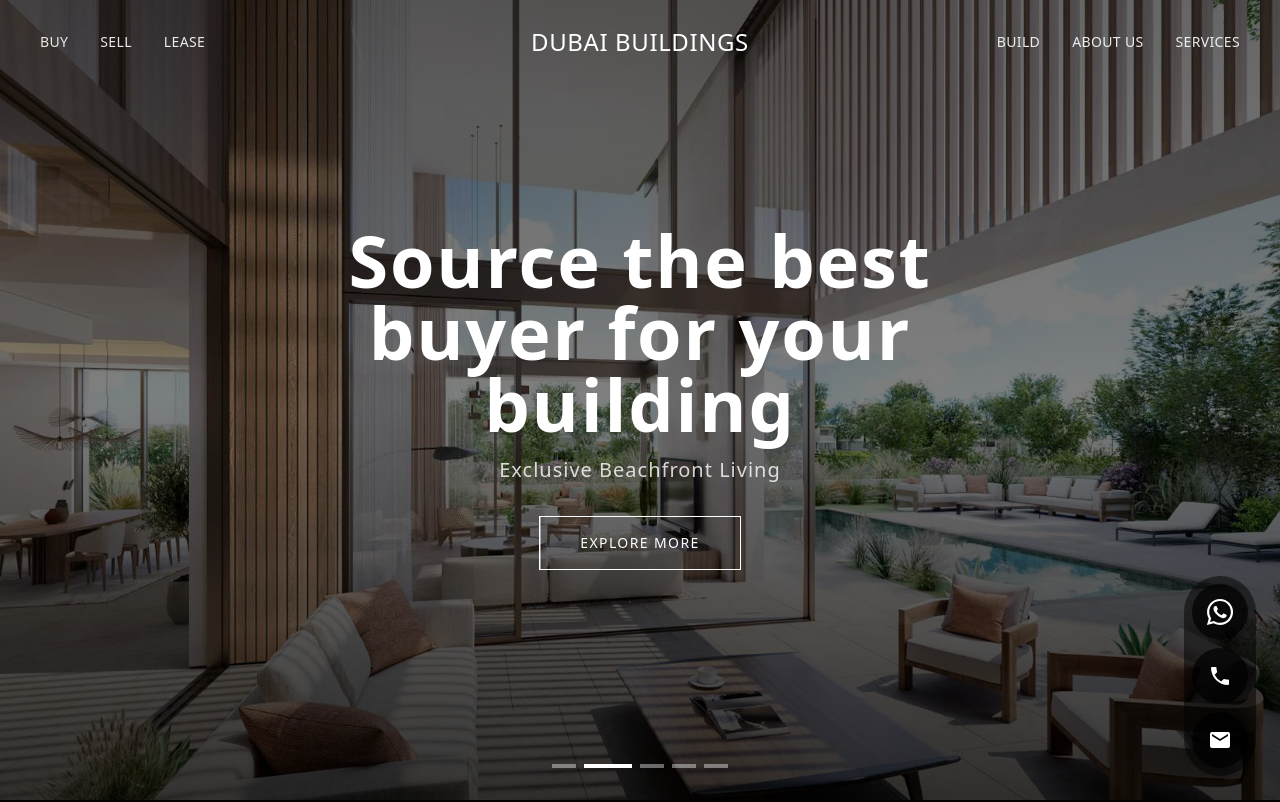
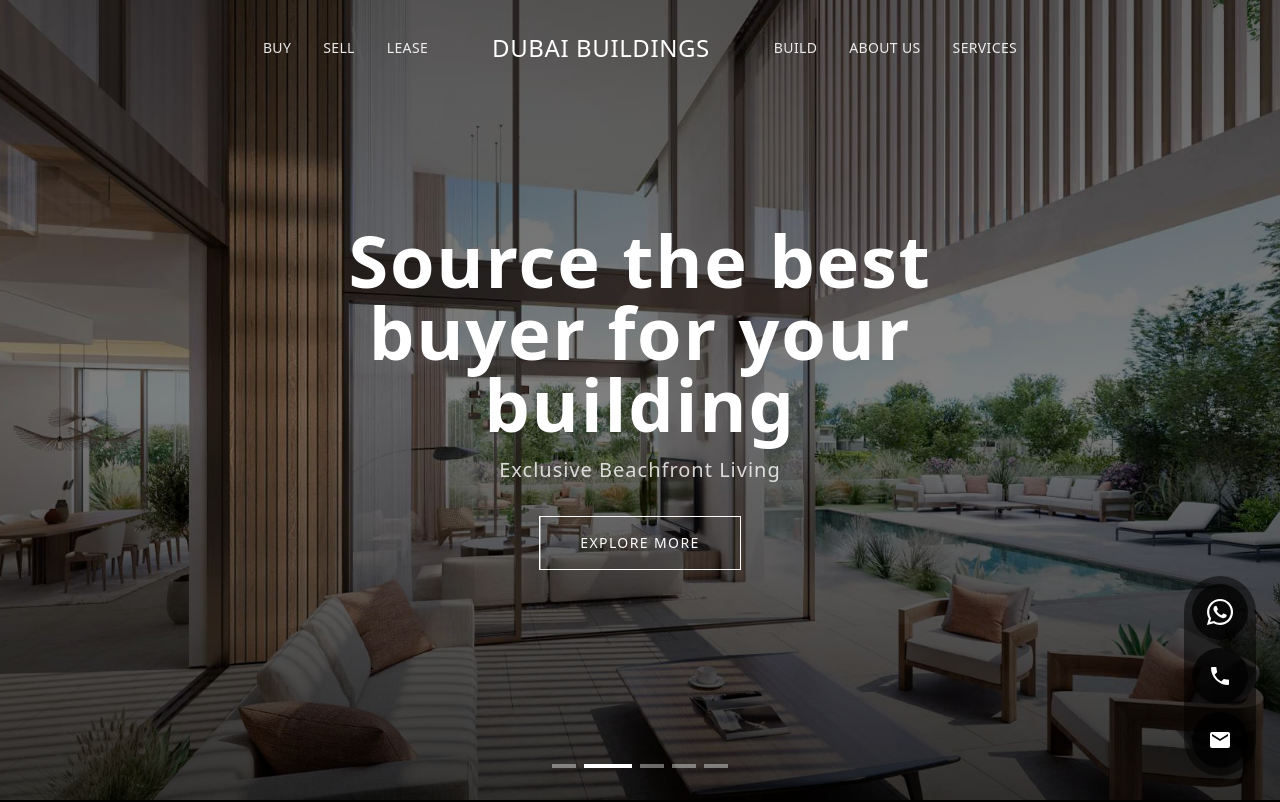
Before and after one commit to Dubaiplatform/dubai-buildings-v2, a Next.js app: page / in a window 1280 px wide. Shown: the top 802 px of the page. Built offline with nearby package versions, Linux system fonts and the light colour scheme.

Commit message:
Update header.tsx

```diff
--- a/src/components/layout/header.tsx
+++ b/src/components/layout/header.tsx
@@ -55,8 +55,9 @@ export default function Header({ isHome }: any) {
     ${scrolled ? "bg-black shadow-lg" : !isHome ? "bg-black" : "bg-transparent"}
   `}
       >
-        {/* LEFT SIDE */}
-        <div className="hidden md:flex items-center gap-8 flex-1">
+        <div className="flex items-center gap-10">
+          {/* LEFT LINKS */}
+          <div className="hidden md:flex items-center gap-8">
             <Link href="/buy" className="nav-link">
               BUY
             </Link>
@@ -68,18 +69,15 @@ export default function Header({ isHome }: any) {
             </Link>
           </div>
 
-        {/* CENTER LOGO */}
-        <div className="absolute left-1/2 -translate-x-1/2">
+          {/* LOGO */}
           <Link
             href="/"
-            className="text-white text-lg sm:text-xl md:text-2xl tracking-wide font-light"
+            className="text-white text-lg sm:text-xl md:text-2xl tracking-wide font-light px-6"
           >
             DUBAI BUILDINGS
           </Link>
-        </div>
 
-        {/* RIGHT SIDE */}
-        <div className="flex items-center justify-end gap-6 flex-1">
+          {/* RIGHT LINKS */}
           <div className="hidden md:flex items-center gap-8">
             <Link href="/build" className="nav-link">
               BUILD
@@ -92,7 +90,7 @@ export default function Header({ isHome }: any) {
             </Link>
           </div>
 
-          {/* Mobile Menu */}
+          {/* MOBILE MENU */}
           <button
             onClick={() => setMenuOpen(true)}
             className="md:hidden text-white text-3xl"
```
Lines whose indentation alone changed are shown as unchanged.
